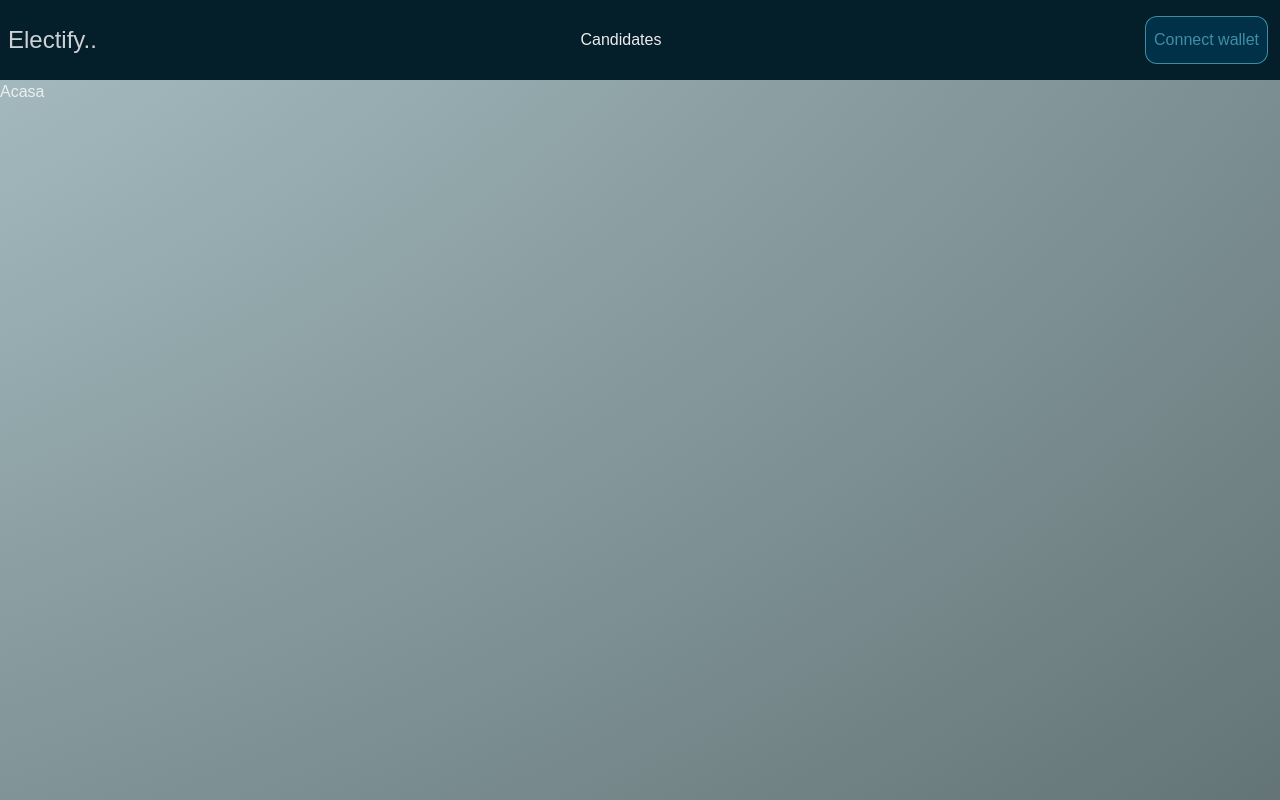
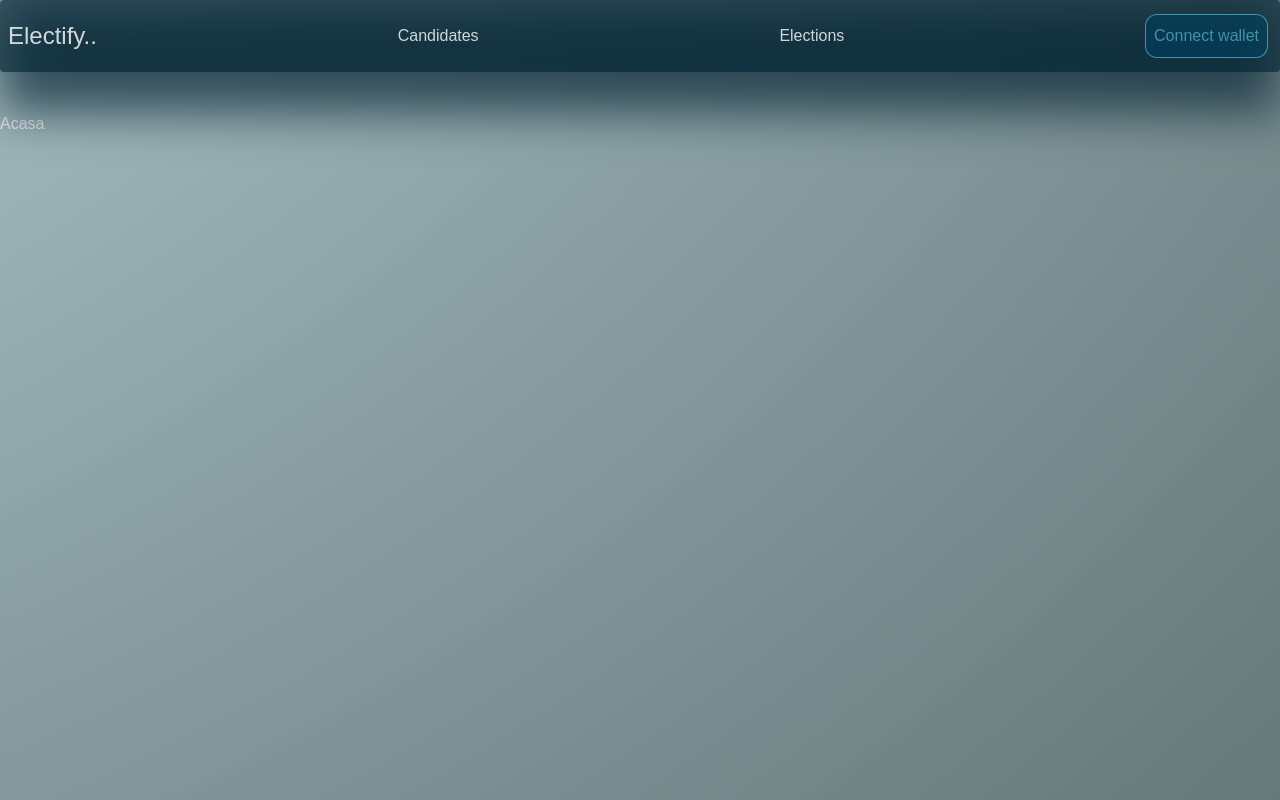
Before and after one commit to iiiulia12/ElectifyUI, a Next.js app: page / in a window 1280 px wide. Shown: the top 800 px of the page. Built offline with nearby package versions, Linux system fonts and the light colour scheme.

Commit message:
feat: add navbar styling

```diff
--- a/src/app/globals.css
+++ b/src/app/globals.css
@@ -16,4 +16,6 @@ body {
   color: var(--foreground);
   background: var(--background);
   font-family: Arial, Helvetica, sans-serif;
+  @apply bg-light-sky-blue bg-radial-[at_-80%_-90%] from-light-sky-blue to-cloudy;
+
 }
--- a/src/app/page.jsx
+++ b/src/app/page.jsx
@@ -2,7 +2,5 @@ import Image from 'next/image'
 
 // eslint-disable-next-line react/function-component-definition
 export default function Home() {
-  return (
-    <div className={'w-full h-dvh bg-light-sky-blue bg-radial-[at_-80%_-90%] from-light-sky-blue to-cloudy'}>Acasa</div>
-  )
+  return <div className={'w-full h-full '}>Acasa</div>
 }
--- a/src/components/header/connectButton.jsx
+++ b/src/components/header/connectButton.jsx
@@ -19,7 +19,6 @@ export const ConnectButton = () => {
 
   return (
     <>
-      {' '}
       <button
         onClick={async () => {
           await handleClick()
--- a/src/components/header/index.jsx
+++ b/src/components/header/index.jsx
@@ -2,11 +2,22 @@ import { ConnectButton } from 'components/header/connectButton'
 import Link from 'next/link'
 
 export const Header = () => (
-  <div className={'sticky  flex flex-row w-full  h-[10vh] bg-midnight-blue/80 top-0 items-center justify-between '}>
-    <div className={'ml-2 text-white/80 text-2xl'}> Electify.. </div>
-    <button>
-      <Link href={'/candidates'}>Candidates</Link>
-    </button>
-    <ConnectButton />
+  <div className={'sticky top-0 relative'}>
+    <div className={' top-0  h-[14vh]  blur-xl bg-midnight-blue/70'} />
+    <div className={'w-full top-0 absolute h-[9vh]  backdrop-blur-sm '} />
+
+    <div
+      className={
+        'absolute text-white/80 flex flex-row w-full rounded  h-[9vh] bg-midnight-blue/60 top-0 items-center justify-between '
+      }>
+      <div className={'ml-2  text-2xl'}> Electify..</div>
+      <button>
+        <Link href={'/candidates'}>Candidates</Link>
+      </button>
+      <button>
+        <Link href={'/elections'}>Elections</Link>
+      </button>
+      <ConnectButton />
+    </div>
   </div>
 )
```
